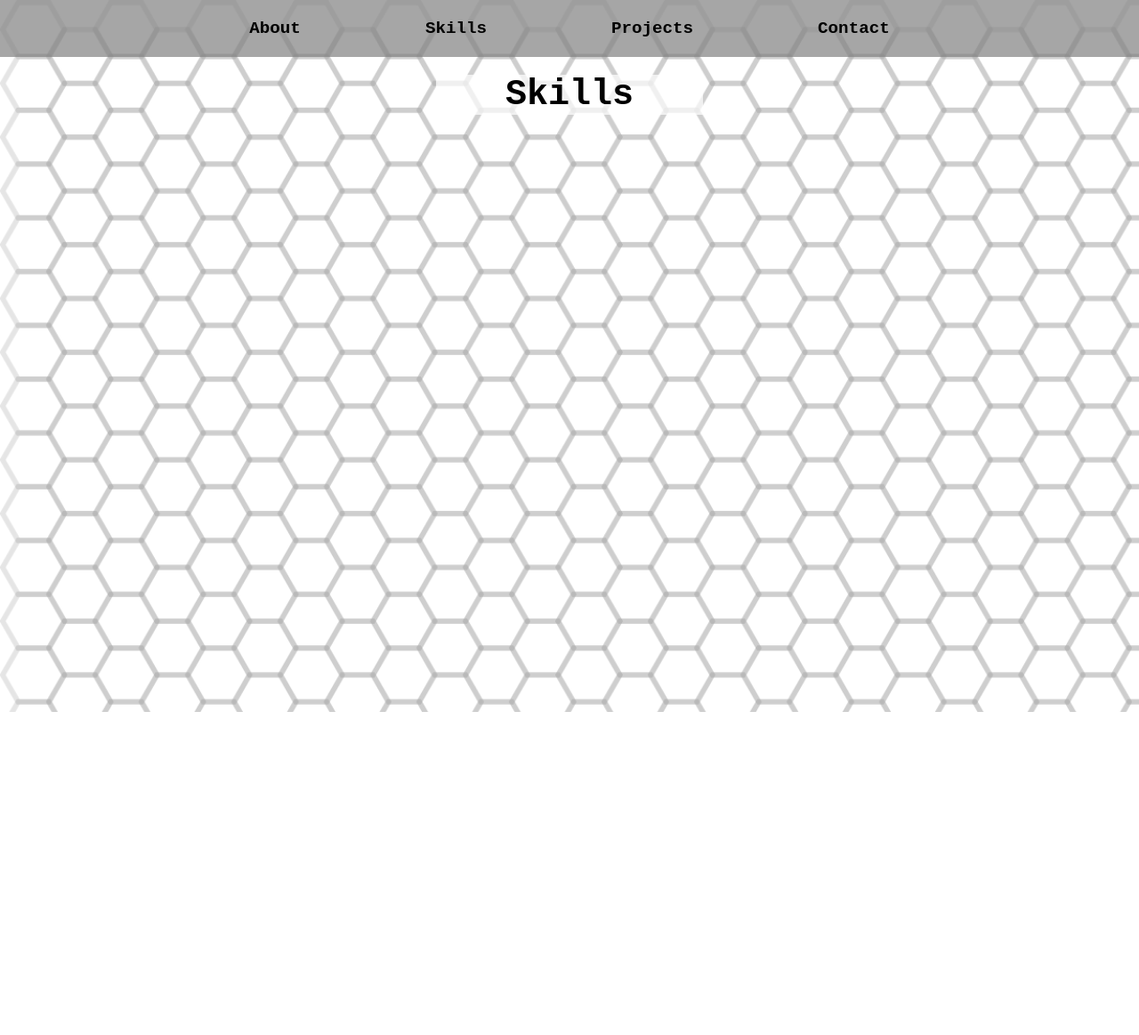
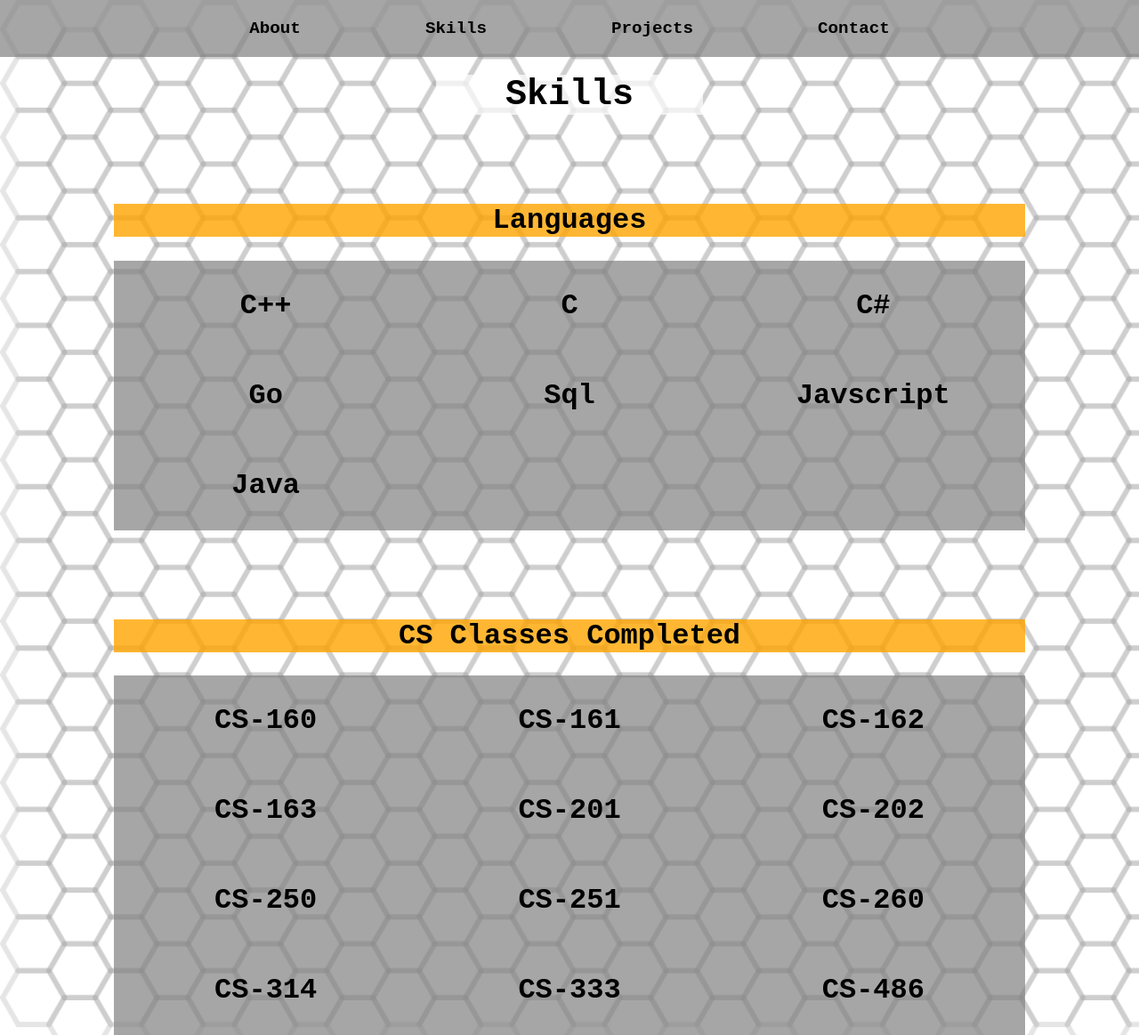
Before and after one commit to aschaaf1/CS463-Professional-Website-Alan-Schaaf, a plain HTML site: page Alan-Schaaf-Website-Skills.html in a window 1280 px wide. Shown: the whole page at 89% size. Before the commit the page ends 800 px from the top, so only its background shows below. Drawn offline with Linux system fonts and the light colour scheme.

Commit message:
added content to the skills page, I used a grid container in order to format my skill. I included languages that I know, as well as classes that I have completed

```diff
--- a/Alan-Schaaf-Website-Skills.html
+++ b/Alan-Schaaf-Website-Skills.html
@@ -6,6 +6,7 @@
     <meta name="viewport" content="width=device-width, initial-scale=1.0" />
     <title>Alan Schaaf</title>
     <link rel="stylesheet" href="Alan-Schaaf-Website.css" />
+    <script defer src="Alan-Schaaf-Website.js"></script>
   </head>
   <body>
     <main>
@@ -17,8 +18,33 @@
         >
         <a href="Alan-Schaaf-Website-Contact.html" class="nav-item">Contact</a>
       </nav>
-      <section id="skills">
+      <section id="skill-section">
         <h1 class="page-heading">Skills</h1>
+        <h2 class="skill-heading">Languages</h2>
+        <div class="skill-container">
+          <h3 class="skill-item">C++</h3>
+          <h3 class="skill-item">C</h3>
+          <h3 class="skill-item">C#</h3>
+          <h3 class="skill-item">Go</h3>
+          <h3 class="skill-item">Sql</h3>
+          <h3 class="skill-item">Javscript</h3>
+          <h3 class="skill-item">Java</h3>
+        </div>
+        <h2 class="skill-heading">CS Classes Completed</h2>
+        <div class="skill-container">
+          <h3 class="skill-item">CS-160</h3>
+          <h3 class="skill-item">CS-161</h3>
+          <h3 class="skill-item">CS-162</h3>
+          <h3 class="skill-item">CS-163</h3>
+          <h3 class="skill-item">CS-201</h3>
+          <h3 class="skill-item">CS-202</h3>
+          <h3 class="skill-item">CS-250</h3>
+          <h3 class="skill-item">CS-251</h3>
+          <h3 class="skill-item">CS-260</h3>
+          <h3 class="skill-item">CS-314</h3>
+          <h3 class="skill-item">CS-333</h3>
+          <h3 class="skill-item">CS-486</h3>
+        </div>
       </section>
     </main>
   </body>
--- a/Alan-Schaaf-Website.css
+++ b/Alan-Schaaf-Website.css
@@ -65,6 +65,36 @@ body {
   padding-top: 30px;
 }
 
+.skill-container {
+  display: grid;
+  justify-content: center;
+  grid-template-columns: 1fr;
+  margin-left: auto;
+  margin-right: auto;
+  width: 400px;
+  background-color: rgba(129, 129, 129, 0.7);
+}
+
+.skill-heading {
+  margin-top: 100px;
+  margin-right: auto;
+  margin-left: auto;
+  font-size: 2em;
+  font-weight: bold;
+  text-align: center;
+  background-color: rgb(255, 166, 0, 0.8);
+  width: 400px;
+}
+
+.skill-item {
+  display: block;
+  justify-content: center;
+  margin-right: auto;
+  margin-left: auto;
+  font-size: 2em;
+  font-weight: bold;
+}
+
 @media (min-width: 768px) and (max-width: 1023px) {
   .aboutMe {
     width: 768px;
@@ -79,6 +109,13 @@ body {
   .nav-item {
     padding-left: 30px;
     padding-right: 30px;
+  }
+  .skill-container {
+    grid-template-columns: 1fr 1fr;
+    width: 768px;
+  }
+  .skill-heading {
+    width: 768px;
   }
 }
 
@@ -99,6 +136,13 @@ body {
     padding-left: 70px;
     padding-right: 70px;
   }
+  .skill-container {
+    grid-template-columns: 1fr 1fr 1fr;
+    width: 1024px;
+  }
+  .skill-heading {
+    width: 1024px;
+  }
 }
 
 @media (min-width: 1400px) {
@@ -117,6 +161,13 @@ body {
   .nav-item {
     padding-left: 90px;
     padding-right: 90px;
+  }
+  .skill-container {
+    grid-template-columns: 1fr 1fr 1fr 1fr;
+    width: 1400px;
+  }
+  .skill-heading {
+    width: 1400px;
   }
 }
 
--- a/Alan-Schaaf-Website.js
+++ b/Alan-Schaaf-Website.js
@@ -1,8 +1,5 @@
 let aboutSection = document.querySelector("#about");
-
-// let aboutHeading = document.createElement("h1");
-// aboutHeading.classList.add("page-heading");
-// aboutHeading.textContent = "About Me";
+let skillSection = document.querySelector("#skill-section");
 
 let aboutMe = document.createElement("div");
 aboutMe.classList.add("aboutMe");
```
